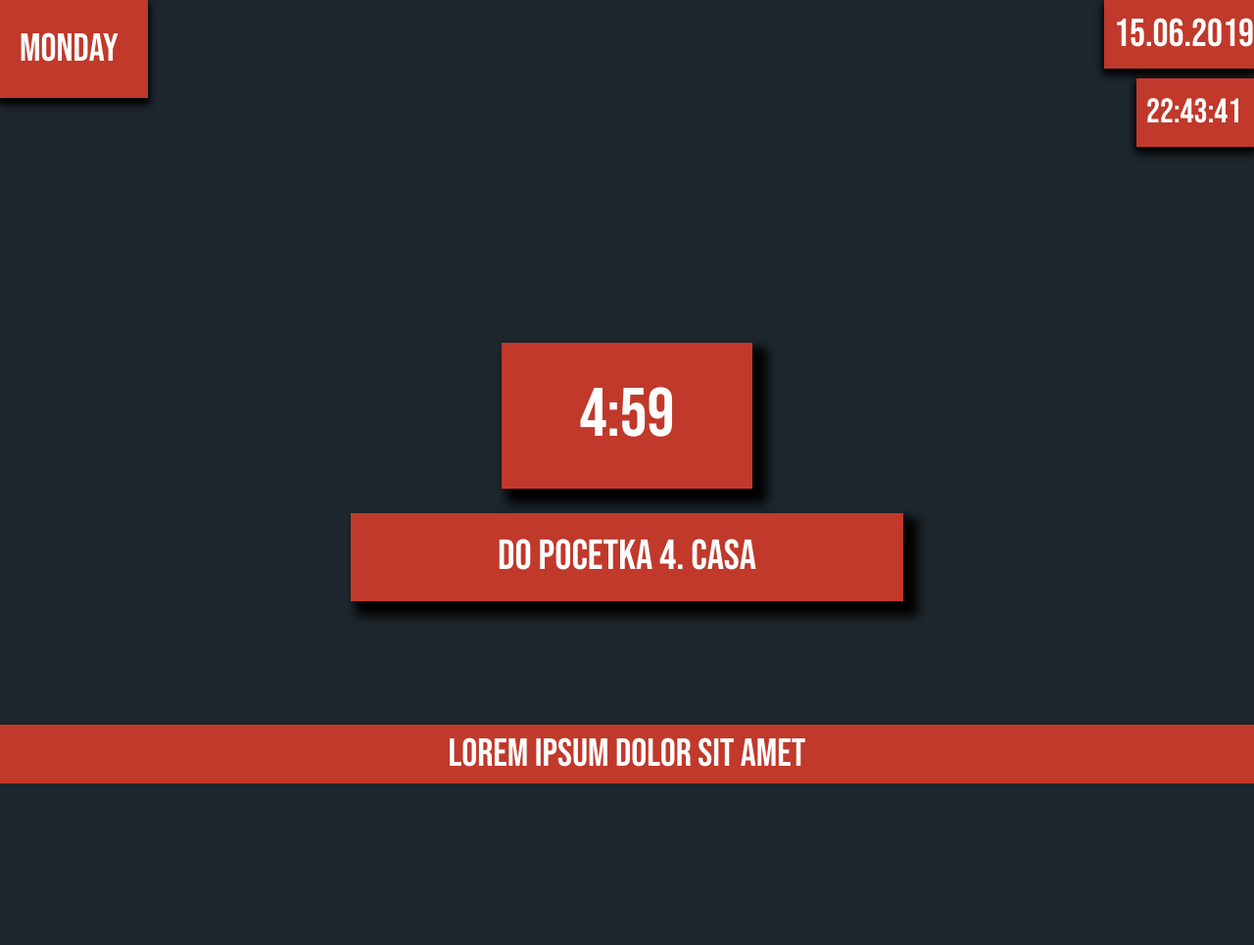
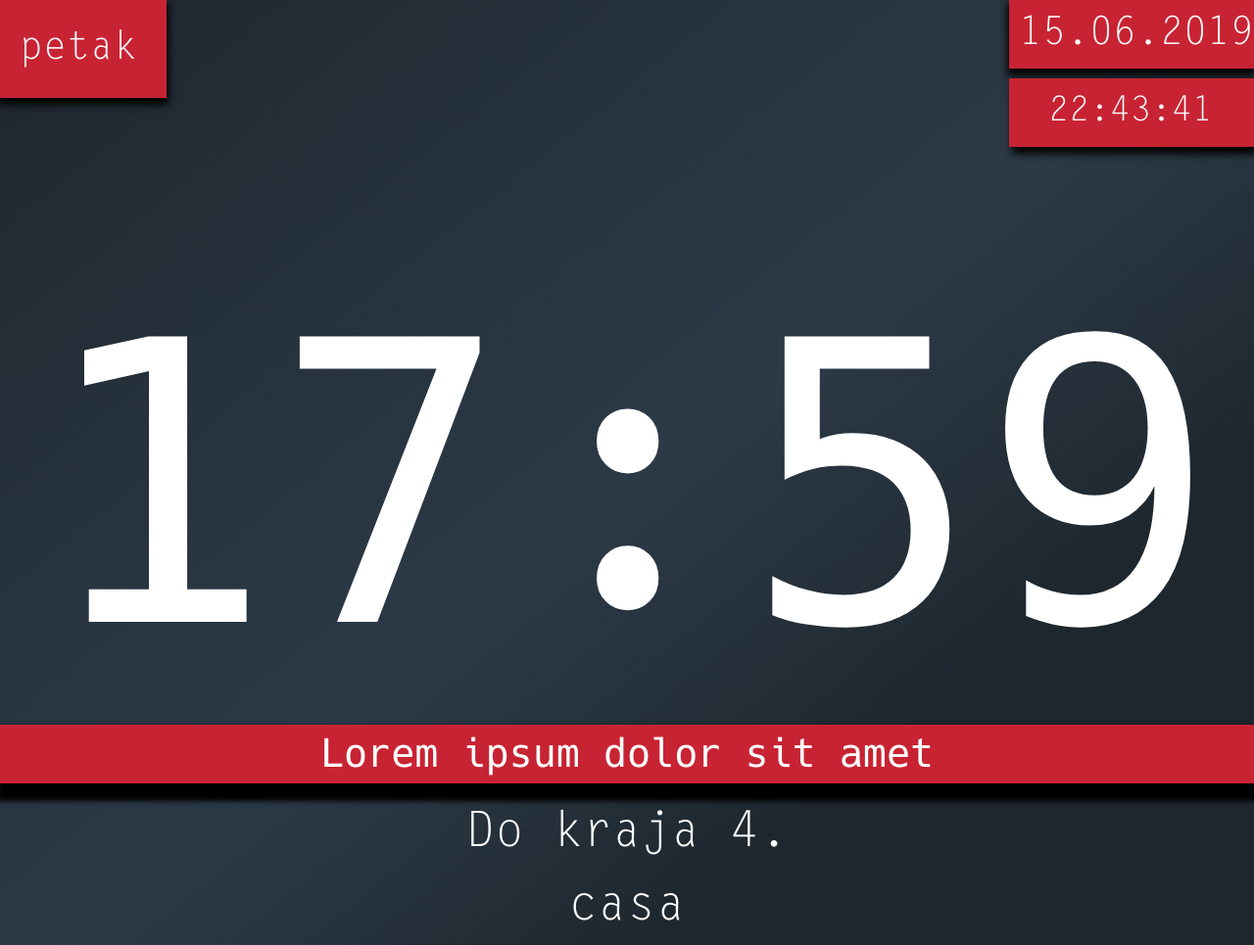
Before and after one commit to DukeyCamps/SBGC, a plain HTML site: page fu.html in a window 1280 px wide. Shown: the whole page at 98% size. Before the commit the page ends 800 px from the top, so only its background shows below. Drawn offline with nearby package versions, Linux system fonts and the light colour scheme.

Commit message:
Added more fonts and changed the look

```diff
--- a/client.js
+++ b/client.js
@@ -1,18 +1,25 @@
 //@Dooki
+document.getElementById('everything');
+
+
+
 function timeChange(){
   var today = new Date();
   var hr = today.getHours();
   var mn = today.getMinutes();
   var sc = today.getSeconds();
+  var day = today.getDay();
+
 
   hr = checkTime(hr)
   mn = checkTime(mn)
   sc = checkTime(sc)
+  dayC = checkDay(day)
 
   document.getElementById('hr').innerHTML = hr;
   document.getElementById('mn').innerHTML = mn;
   document.getElementById('sc').innerHTML = sc;
-
+  document.getElementById('dayL').innerHTML = dayC;
   var t = setTimeout(timeChange, 500);
   console.log("changed time")
 }
@@ -24,3 +31,17 @@ function checkTime(el_id){
                 }
   return el_id;
 }
+function checkDay(day){
+switch (day) {
+  case 1:return "ponedeljak";break;
+  case 2:return "utorak";break;
+  case 3:return "sreda";break;
+  case 4:return "cetvrtak";break;
+  case 5:return "petak";break;
+  case 6:return "subota";break;
+  case 7:return "nedelja";break;
+  default:return "SBG";break;
+
+}
+
+}
--- a/fu.html
+++ b/fu.html
@@ -1,22 +1,19 @@
 <!DOCTYPE <!DOCTYPE html>
 <html>
 <head>
-        <meta http-equiv="content-type" content="text/html; charset=utf-8" />
-    <title>Page Title</title>
-    <link rel="stylesheet" href="https://stackpath.bootstrapcdn.com/bootstrap/4.3.1/css/bootstrap.min.css" integrity="sha384-ggOyR0iXCbMQv3Xipma34MD+dH/1fQ784/j6cY/iJTQUOhcWr7x9JvoRxT2MZw1T" crossorigin="anonymous">
-    <link rel="stylesheet" type="text/css" media="screen" href="main.css" />
+<meta http-equiv="content-type" content="text/html; charset=utf-8" />
+<title>Page Title</title>
+<link rel="stylesheet" href="https://stackpath.bootstrapcdn.com/bootstrap/4.3.1/css/bootstrap.min.css" integrity="sha384-ggOyR0iXCbMQv3Xipma34MD+dH/1fQ784/j6cY/iJTQUOhcWr7x9JvoRxT2MZw1T" crossorigin="anonymous">
+<link rel="stylesheet" type="text/css" media="screen" href="main.css" />
 </head>
-
-
-
 <body class ="colorinator" onload="timeChange()" >
-        <script src="client.js"></script>
-<div>
-<div class = "Day_B">Monday</div>
+<script src="client.js"></script>
+<div class = schmoney>
+<div id = "dayL" class = "Day_B">Monday</div>
 <div class = "Date_B">15.06.2019</div>
 <div class = "CurrentTime_B"><p id = "hr">00</p>:<p id = "mn">00</p>:<p id ="sc">00</p></div>
-<div class = "AC_B">4:59</div>
-<div class = "AT_B">Do pocetka 4. casa</div>
+<div class = "AC_B">17:59</div>
+<div class = "AT_B">Do kraja 4. casa</div>
 <div class = "TN_B">Lorem ipsum dolor sit amet</div>
 </div>
 </body>
--- a/main.css
+++ b/main.css
@@ -1,5 +1,6 @@
 body{
 background: #1e272e;
+background-image: linear-gradient(141deg, #1e272e 0%, #2C3A47 51%, #1e272e 75%);
 }
 .Day_B{
 box-shadow: 0px 5px 8px 2px #000000;
@@ -7,7 +8,8 @@ padding-left:20px;
 font-size:40px;
 text-align: center;
 display:inline-block;
-background-color:#c0392b;
+background-color:#c82333;
+border-color:#bd2130;
 padding-right:30px;
 height:100px;
 vertical-align: middle;
@@ -25,12 +27,12 @@ padding-left:10px;
 
 margin-right:0px;
 padding-right:0px;
-background-color:#c0392b;
+background-color:#c82333;
 height:70px;
 line-height: 70px;
 }
 .CurrentTime_B{
-    box-shadow: 0px 5px 8px 2px #000000;
+box-shadow: 5px 5px 8px 2px #000000;
 font-size:35px;
 text-align: center;
 vertical-align: middle;
@@ -39,55 +41,89 @@ position:absolute;
 line-height: 70px;
 right:0;
 margin-top:80px;
-padding-right:110px;
-padding-left:10px;
-background-color:#c0392b;
+padding-right:210px;
+padding-left:40px;
+background-color:#c82333;
 width:100px;
 height:70px;
 }
 .AC_B{
+
+font-size:400px;
+text-align: center;
+margin-top:100px;
+/*
+background-color:#c82333;
 box-shadow: 10px 10px 10px 5px #000000;
-font-size:70px;
-text-align: center;
-margin-top:250px;
-background-color:#c0392b;
-padding: 1.7%;
-margin-left: 40%;
-margin-right: 40%;
-
+padding: 0%;
+margin-left: 42%;
+margin-right: 42%;
+*/
+font-family:hackreg;
 }
 .AT_B{
+
+font-size:50px;
+text-align: center;
+margin-top:15px;
+/*background-color:#c82333;
 box-shadow: 10px 10px 10px 5px #000000;
-font-size:43px;
-text-align: center;
-margin-top:25px;
-background-color:#c0392b;
-padding: 1%;
-margin-left: 28%;
-margin-right: 28%;
+*/
+padding: 0.01%;
+margin-left: 34%;
+margin-right: 34%;
 
 }
 
 .TN_B{
-    box-shadow: 5px 10px 5px 5px #000000;
+box-shadow: 5px 10px 5px 8px #000000;
 font-size:40px;
 text-align: center;
 display:block;
 position:absolute;
 bottom:0;
 left:0;
-background-color:#c0392b;
+background-color:#c82333;
 height:60px;
 width:100%;
 vertical-align: middle;
 line-height: 60px;
+font-family: hackreg;
 }
 
 .colorinator{
 color:#fff;
-    font-family: bebas;
+font-family: lolgothic;
 }
 
+
+
+
+@font-face {
+font-family: 'hackreg';
+src: url('hack-regular-webfont.woff2') format('woff2'),
+url('hack-regular-webfont.woff') format('woff');
+font-weight: normal;
+font-style: normal;
+
+}
+
+
+@font-face {
+font-family: 'hack';
+src: url('hack-bold-webfont.woff2') format('woff2'),
+url('hack-bold-webfont.woff') format('woff');
+font-weight: normal;
+font-style: normal;
+
+}
+@font-face {
+font-family: 'lolgothic';
+src: url('LetterGothicStd.woff') format('woff');
+font-weight: normal;
+font-style: normal;
+
+}
 
 @font-face {
 font-family: 'star_jediregular';
```
Also changed, not shown: LetterGothicStd.woff (added), hack-bold-webfont.ttf (added), hack-bold-webfont.woff (added), hack-bold-webfont.woff2 (added), hack-bolditalic-webfont.ttf (added), hack-bolditalic-webfont.woff (added), hack-bolditalic-webfont.woff2 (added), hack-italic-webfont.woff (added), hack-italic-webfont.woff2 (added), hack-regular-webfont.ttf (added), hack-regular-webfont.woff (added), hack-regular-webfont.woff2 (added). Lines whose indentation alone changed are shown as unchanged.
